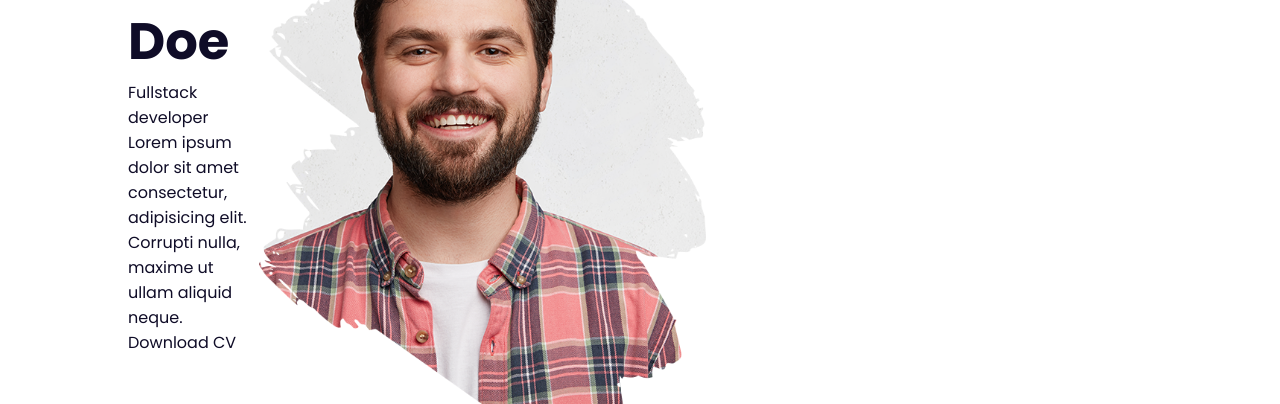
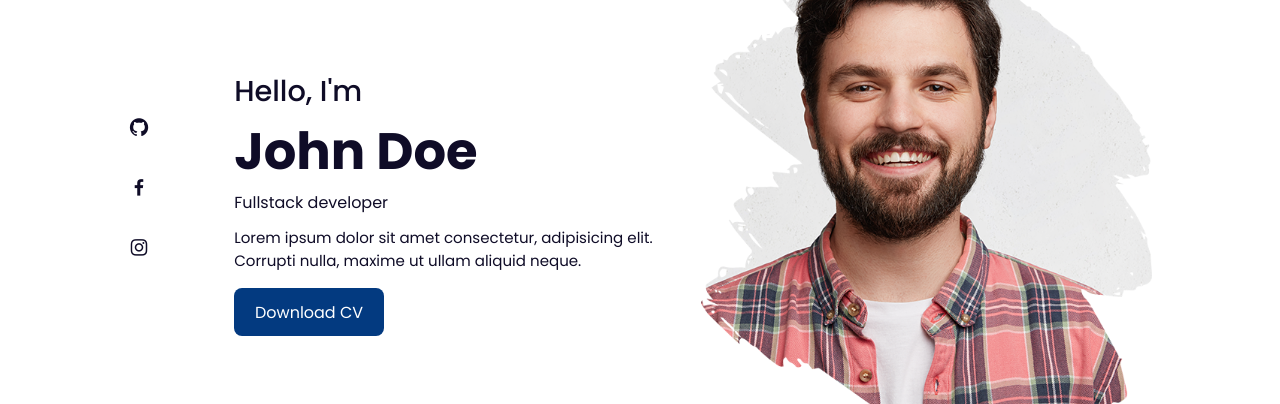
Before and after one commit to Jreng7/blog-html-css, a plain HTML site: page index.html in a window 1280 px wide. Shown: the part 197-601 px from the top of the page. Drawn offline with nearby package versions, Linux system fonts and the light colour scheme.

Commit message:
z-index and more

```diff
--- a/css/style.css
+++ b/css/style.css
@@ -44,6 +44,7 @@ header {
   width: 100%;
   top: 0;
   right: 0;
+  z-index: 1000;
   display: flex;
   align-items: center;
   justify-content: space-between;
@@ -103,7 +104,24 @@ header:hover {
   width: 100%;
   min-height: 100vh;
   display: grid;
+  gap: 1rem;
+  align-items: center;
   grid-template-columns: 0.2fr 1fr 1fr;
+}
+
+.social {
+  display: flex;
+  flex-direction: column;
+}
+
+.social a {
+  margin-bottom: 1.7rem;
+  font-size: 22px;
+  color: var(--text-color);
+}
+
+.social a:hover{
+  color: var(--hover-color);
 }
 
 .home-img {
@@ -129,6 +147,19 @@ header:hover {
 }
 
 .home-text p{
-  font-size: ;
-  font-weight: ;
+  font-size: var(--p-font);
+  font-weight: 400;
+  margin: 0.7rem 0 1rem;
 }
+
+.btn {
+  display: inline-block;
+  background: var(--main-color);
+  color: var(--bg-color);
+  padding: 0.7rem 1.3rem;
+  border-radius: 0.5rem;
+}
+
+.btn:hover {
+  background: var(--hover-color);
+}
--- a/index.html
+++ b/index.html
@@ -24,10 +24,14 @@
 
   <main>
     <section class="home" id="home">
-      <figure class="home-img">
-        <img src="assets/main.png" alt="imagem de um programador">
-      </figure>
-      <article class="home-text">
+
+      <div class="social"> <!-- 0.2fr -->
+        <a href="#"><i class="bx bxl-github"></i></a>
+        <a href="#"><i class="bx bxl-facebook"></i></a>
+        <a href="#"><i class="bx bxl-instagram"></i></a>
+      </div>
+
+      <article class="home-text">  <!-- 1fr -->
         <span>Hello, I'm</span>
         <h1>John Doe</h1>
         <h2>Fullstack developer</h2>
@@ -36,6 +40,10 @@
         </p>
         <a href="#" class="btn">Download CV</a>
       </article>
+
+      <figure class="home-img">
+        <img src="assets/main.png" alt="imagem de um programador">  <!-- 1fr -->
+      </figure>
     </section>
   </main>
 
```
